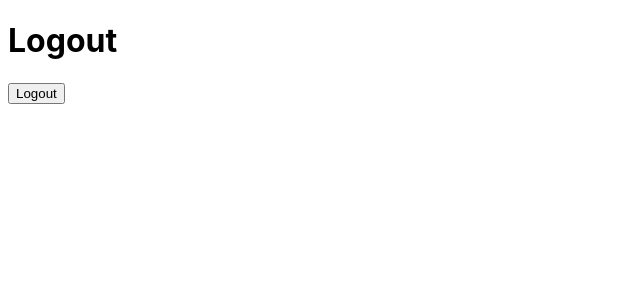
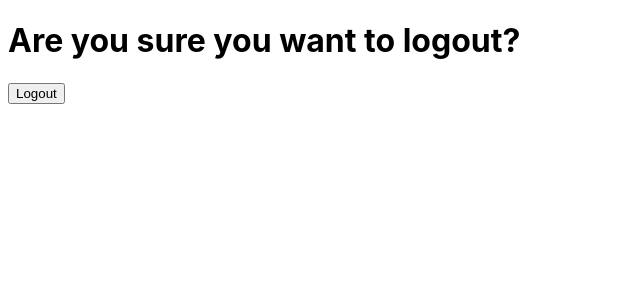
Before and after one commit to MelissaFunk/hot-dog-lover-app, a React (Create React App) app in the folder front-end/: page /logout in a window 1280 px wide. Shown: the top 300 px of the page, without its empty margins (0-640 px from the left). Built offline with nearby package versions, Linux system fonts and the light colour scheme; no server answers.

Commit message:
someting

```diff
--- a/front-end/src/components/Logout.js
+++ b/front-end/src/components/Logout.js
@@ -16,9 +16,11 @@ function Logout({ setCurrentUser }) {
 }
 
   return(
-    <div>
-      <h1>Logout</h1>
-      <button onClick={handleLogout}>Logout</button>
+    <div className="popup">
+      <div className="popup_inner">
+        <h1>Are you sure you want to logout?</h1>
+        <button onClick={handleLogout}>Logout</button>
+      </div>
     </div>
   )
 }
```
Also changed, not shown: front-end/src/components/NavBar.js (+0 -7 lines), 1 other file (tests, documents, lock files or other folders).
